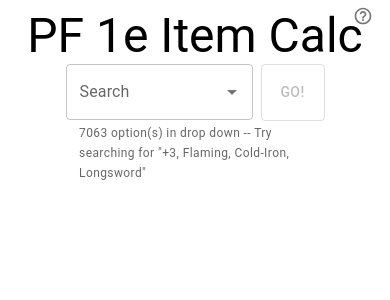
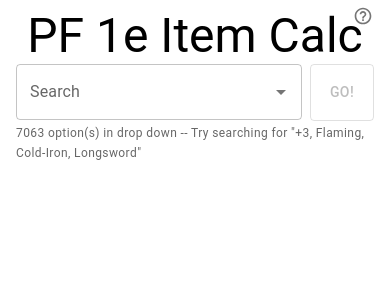
Before and after one commit to pf-itemcalc/pf-itemcalc, a React (Vite) app: page / in a window 390 px wide. Shown: the top 300 px of the page. Built offline with nearby package versions, Linux system fonts and the light colour scheme.

Commit message:
feat: started making main app responsive by adjusting width of the container

```diff
--- a/src/App.tsx
+++ b/src/App.tsx
@@ -1,10 +1,28 @@
 import { useState } from "react";
-import { Box } from "@mui/system";
+import { Box, styled } from "@mui/system";
 import SearchBox from "./components/search-box/SearchBox";
 import type { Item } from "./data/helpers";
 import { orderItems } from "./data/helpers";
 import WorkingItems from "./components/working-items/WorkingItems";
 import Title from "./components/title/Title";
+import { mainBreakpoint } from "./components/responsive";
+
+const FullSizeContainer = styled(Box)({
+  display: "flex",
+  width: "100%",
+  alignItems: "center",
+  flexDirection: "column",
+});
+
+const ResponsiveAppContainer = styled(Box)(({ theme }) => ({
+  display: "flex",
+  alignItems: "center",
+  flexDirection: "column",
+  [theme.breakpoints.down(mainBreakpoint)]: theme.unstable_sx({
+    width: `calc(100vw - ${theme.spacing(4)})`,
+  }),
+  [theme.breakpoints.up(mainBreakpoint)]: { width: "70vw" },
+}));
 
 const App = () => {
   const [selectedItems, setSelectedItems] = useState<Item[]>([]);
@@ -28,15 +46,9 @@ const App = () => {
   };
 
   return (
-    <Box
-      sx={{
-        display: "flex",
-        width: "100%",
-        alignItems: "center",
-        flexDirection: "column",
-      }}
-    >
+    <FullSizeContainer>
       <Title small={!!workingItems} />
+      <ResponsiveAppContainer>
         {!workingItems && (
           <SearchBox
             selectedItems={orderItems(selectedItems)}
@@ -52,7 +64,8 @@ const App = () => {
             onReset={reset}
           />
         )}
-    </Box>
+      </ResponsiveAppContainer>
+    </FullSizeContainer>
   );
 };
 
--- a/src/components/search-box/SearchBox.tsx
+++ b/src/components/search-box/SearchBox.tsx
@@ -90,7 +90,7 @@ const SearchBox = ({
               }}
             />
           )}
-          sx={{ width: "50%" }}
+          sx={{ width: "100%" }}
           value={selectedItems}
           onChange={(_, values) => setSelectedItems(values)}
           noOptionsText="No more options, press Go! or the Enter key"
@@ -108,8 +108,7 @@ const SearchBox = ({
           Go!
         </Button>
       </CenterBox>
-      {/* TODO: Handle width properly when we make this responsive */}
-      <FormHelperText sx={{ width: "62%" }} error={!!displayError}>
+      <FormHelperText sx={{ width: "100%" }} error={!!displayError}>
         {hintText}
       </FormHelperText>
     </CenterBox>
```
Lines whose indentation alone changed are shown as unchanged.
